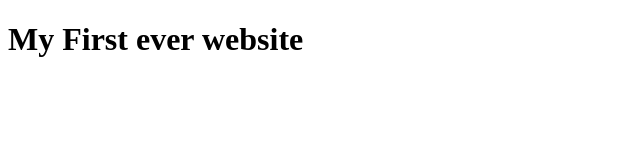
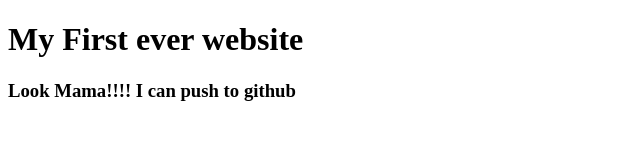
Before and after one commit to Jawadbro/my-first-website, a plain HTML site: page index.html in a window 1280 px wide. Shown: the whole page, without its empty margins (0-640 px from the left). Drawn offline with Linux system fonts and the light colour scheme.

Commit message:
learned github

```diff
--- a/index.html
+++ b/index.html
@@ -8,5 +8,6 @@
 </head>
 <body>
     <h1>My First ever website</h1>
+    <h3>Look Mama!!!! I can push to github</h3>
 </body>
 </html>
```
